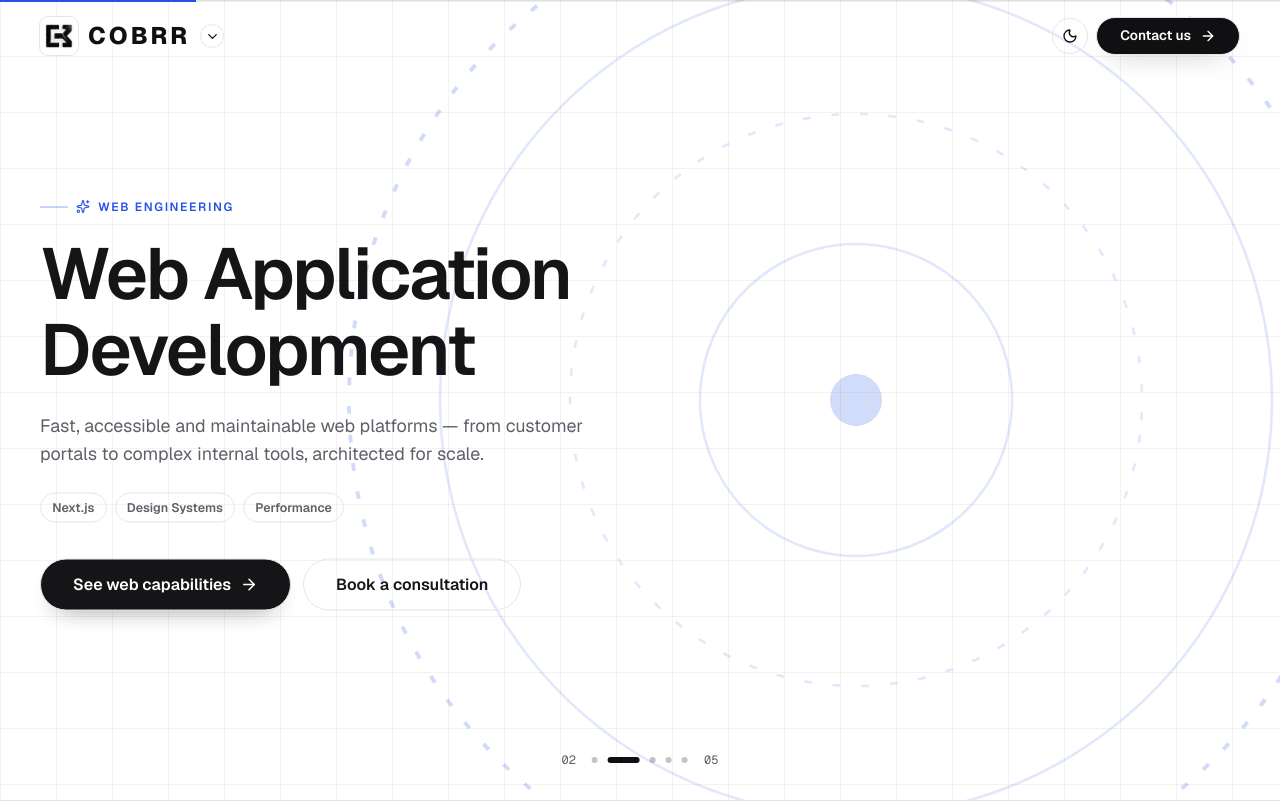
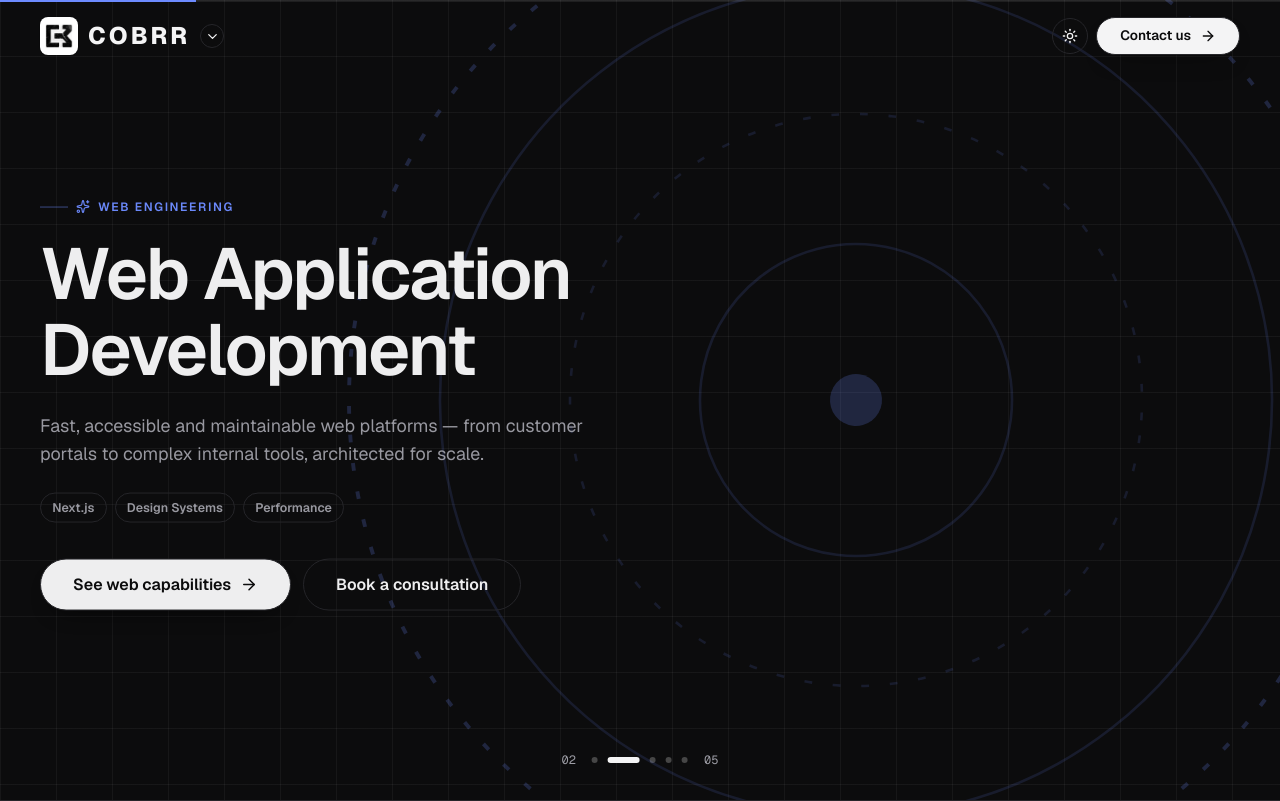
Before and after one commit to Gopinath-09/site-samples, a Next.js app: page / in a window 1280 px wide. Shown: the top 801 px of the page. Built offline with nearby package versions, Linux system fonts and the light colour scheme.

Commit message:
fixed scroll and cards

```diff
--- a/src/app/globals.css
+++ b/src/app/globals.css
@@ -65,11 +65,15 @@
   --shadow-btn: 0 12px 26px -16px rgba(16, 16, 18, 0.55);
 }
 
-/* ---- Dark theme: same names, matte-black values ---- */
+/* ---- Dark theme: same names, matte-black values ----
+   DARK IS THE DEFAULT. The selector matches anything that is not explicitly
+   light, so the dark palette also applies before `ThemeScript` has set the
+   attribute and for visitors without JavaScript. Only an explicit
+   `data-theme="light"` falls back to the light values in `@theme` above. */
 :root {
   color-scheme: light;
 }
-:root[data-theme="dark"] {
+:root:not([data-theme="light"]) {
   color-scheme: dark;
 
   --color-paper: #0c0c0d; /* matte black */
--- a/src/components/sections/DeliveryJourney.tsx
+++ b/src/components/sections/DeliveryJourney.tsx
@@ -30,7 +30,8 @@ import {
 
    Desktop: a sticky left column (heading, methodology switch, the active
    stage's detail) beside a tall right column where the route draws as you
-   scroll. Mobile: stages stacked, each with its own scroll-drawn rail.
+   scroll. Mobile: the heading and switch stack above the same drawn route,
+   which carries its own stage labels.
 
    Scroll linkage: one `useScroll` on the two-column wrapper. Its progress
    drives every path's `pathLength`; crossing a STAGE_PROGRESS threshold
@@ -297,9 +298,10 @@ export default function DeliveryJourney() {
         ref={wrapRef}
         className="grid gap-y-14 lg:grid-cols-[minmax(0,5fr)_minmax(0,6fr)] lg:gap-x-16"
       >
-        {/* ---- Left: sticky narrative. Desktop only — on mobile this section
-             is the drawn route on its own. ---- */}
-        <div className="hidden lg:sticky lg:top-28 lg:block lg:self-start">
+        {/* ---- Left: sticky narrative. The heading and the methodology
+             switch show at every width; only the per-stage detail below them
+             is desktop-only. ---- */}
+        <div className="lg:sticky lg:top-28 lg:self-start">
           <SectionHeading
             eyebrow="How we deliver"
             title="First talk to lifetime"
@@ -327,8 +329,9 @@ export default function DeliveryJourney() {
             </div>
           </Reveal>
 
-          {/* Active stage detail + stepper */}
-          <div className="mt-6">
+          {/* Active stage detail + stepper — desktop only; on mobile the drawn
+              route carries the stage labels itself. */}
+          <div className="mt-6 hidden lg:block">
             <div className="grid">
               {stages.map((s, i) => {
                 const on = i === active;
--- a/src/components/sections/ScaleAndReliability.tsx
+++ b/src/components/sections/ScaleAndReliability.tsx
@@ -7,7 +7,6 @@ import Button from "@/components/ui/Button";
 import Reveal, { RevealGroup, RevealItem } from "@/components/ui/Reveal";
 import { Activity, ArrowRight, Boxes, Server } from "@/components/ui/icons";
 import ScaleIllustration from "@/components/illustrations/ScaleIllustration";
-import { cn } from "@/lib/utils";
 
 interface Feature {
   icon: LucideIcon;
@@ -53,18 +52,6 @@ const ctas = {
 } as const;
 
 /**
- * Shallow inward arc for the three cards: the middle one sits proud while the
- * outer two settle lower and lean toward the centre. Transforms only apply
- * from `md` up — below that the cards stack and any offset would just look
- * like a misalignment.
- */
-const arc = [
-  "md:translate-y-2 md:translate-x-3",
-  "md:-translate-y-6",
-  "md:translate-y-2 md:-translate-x-3",
-];
-
-/**
  * The diagram leads: full width across the top, with the three principles
  * beneath it as cards.
  */
@@ -82,13 +69,10 @@ export default function ScaleAndReliability() {
       </Reveal>
 
       <RevealGroup className="mt-14 grid gap-6 md:grid-cols-3 lg:mt-16">
-        {features.map((feature, i) => {
+        {features.map((feature) => {
           const FeatureIcon = feature.icon;
           return (
-            <RevealItem
-              key={feature.title}
-              className={cn("h-full transition-transform duration-500", arc[i])}
-            >
+            <RevealItem key={feature.title} className="h-full">
               <Card interactive className="flex h-full flex-col">
                 <IconChip tone="brand">
                   <FeatureIcon width={20} height={20} />
--- a/src/components/theme/ThemeScript.tsx
+++ b/src/components/theme/ThemeScript.tsx
@@ -4,14 +4,14 @@ import { THEME_STORAGE_KEY } from "@/lib/theme-constants";
  * Inline, parser-blocking script that sets `data-theme` on <html> BEFORE the
  * page paints, so there is no flash of the wrong theme.
  *
- * The site has exactly two themes and **light is the default**. The OS
+ * The site has exactly two themes and **dark is the default**. The OS
  * `prefers-color-scheme` setting is deliberately ignored: a visitor only gets
- * dark after choosing it with the toggle, and that choice is what is stored.
+ * light after choosing it with the toggle, and that choice is what is stored.
  *
- * Resolution order: stored "dark" → dark; anything else → light.
+ * Resolution order: stored "light" → light; anything else → dark.
  * Rendered as the first child of <body> from the root layout.
  */
-const script = `(function(){try{document.documentElement.dataset.theme=localStorage.getItem("${THEME_STORAGE_KEY}")==="dark"?"dark":"light";}catch(e){document.documentElement.dataset.theme="light";}})();`;
+const script = `(function(){try{document.documentElement.dataset.theme=localStorage.getItem("${THEME_STORAGE_KEY}")==="light"?"light":"dark";}catch(e){document.documentElement.dataset.theme="dark";}})();`;
 
 export default function ThemeScript() {
   return <script dangerouslySetInnerHTML={{ __html: script }} />;
--- a/src/lib/theme.ts
+++ b/src/lib/theme.ts
@@ -14,9 +14,10 @@ export { THEME_STORAGE_KEY };
 
 const listeners = new Set<() => void>();
 
+/** Dark is the default: only an explicit "light" opts out of it. */
 export function getTheme(): Theme {
-  if (typeof document === "undefined") return "light";
-  return document.documentElement.dataset.theme === "dark" ? "dark" : "light";
+  if (typeof document === "undefined") return "dark";
+  return document.documentElement.dataset.theme === "light" ? "light" : "dark";
 }
 
 export function setTheme(theme: Theme) {
@@ -40,9 +41,9 @@ function subscribe(cb: () => void) {
   };
 }
 
-const getServerTheme = (): Theme => "light";
+const getServerTheme = (): Theme => "dark";
 
-/** Current theme, kept in sync with the <html> attribute. SSR renders "light". */
+/** Current theme, kept in sync with the <html> attribute. SSR renders "dark". */
 export function useTheme(): Theme {
   return useSyncExternalStore(subscribe, getTheme, getServerTheme);
 }
```
Also changed, not shown: 1 other file (tests, documents, lock files or other folders).
